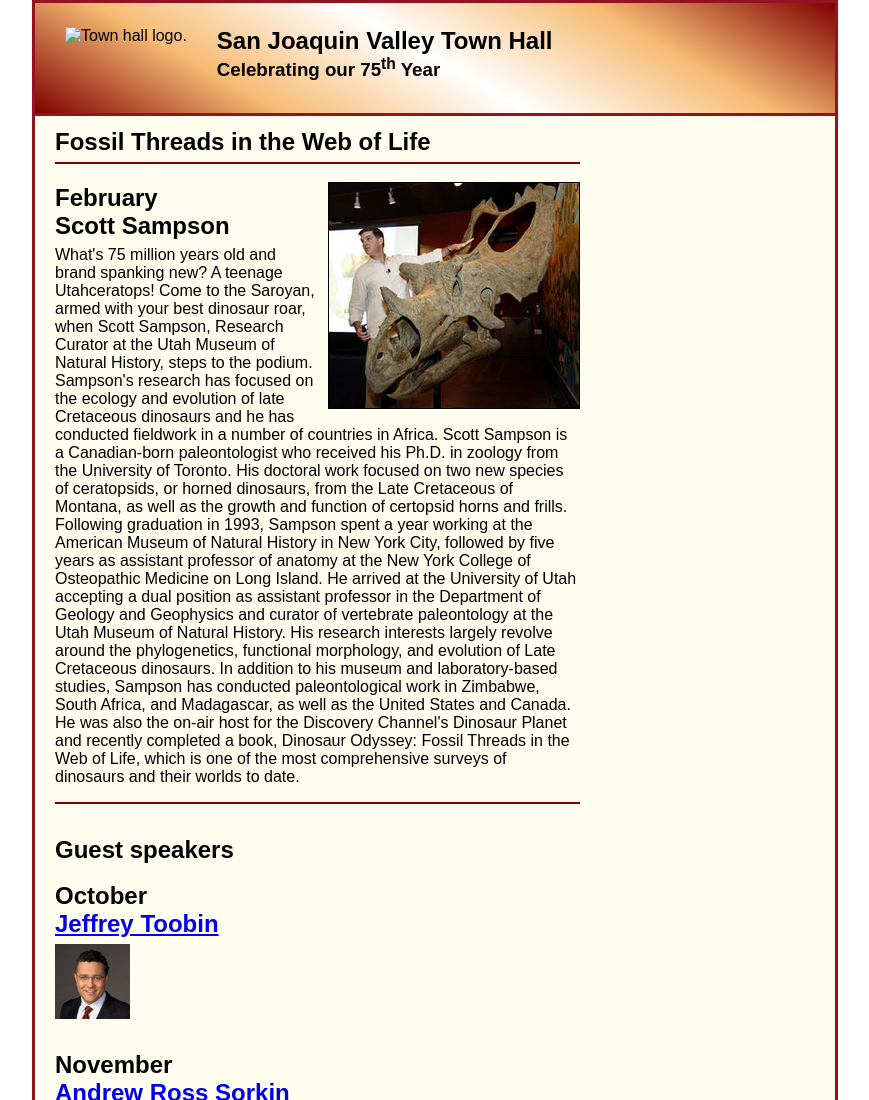
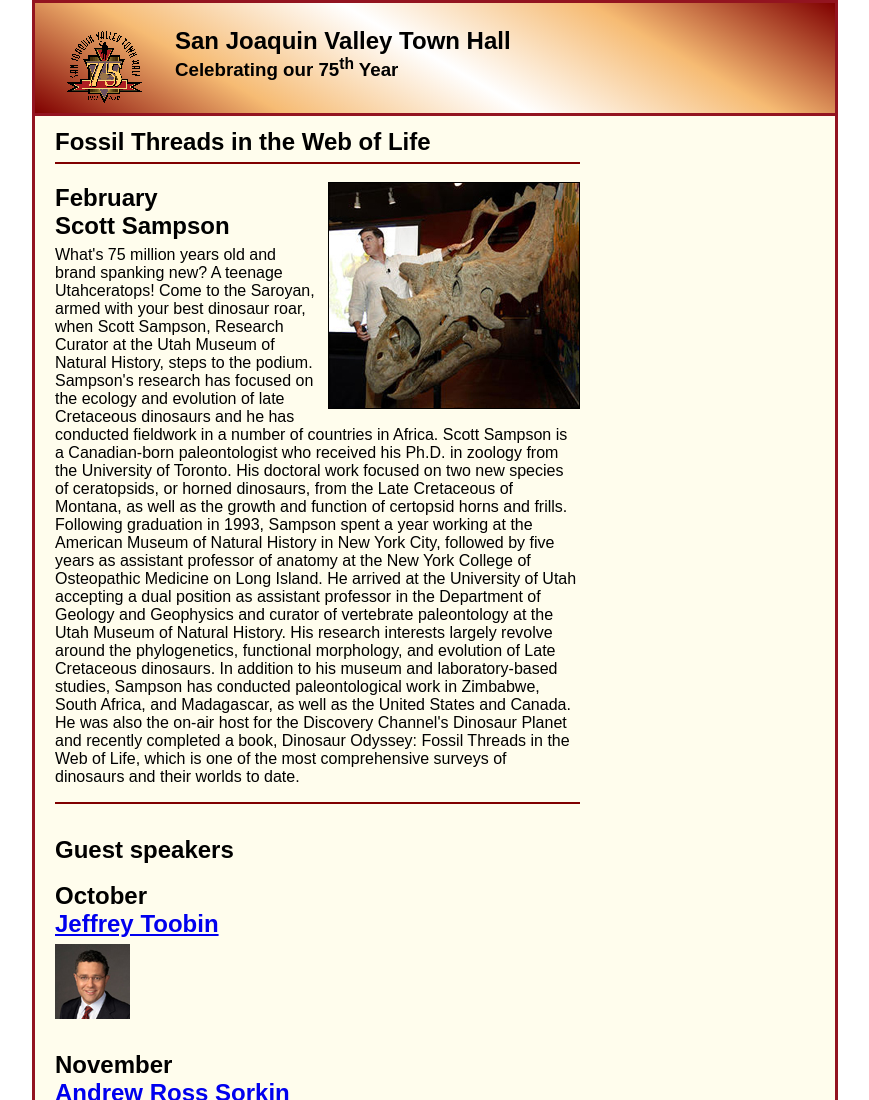
Before and after one commit to pdp72/A12, a plain HTML site: page town_hall_1/speakers/sampson.html in a window 1280 px wide. Shown: the top 1100 px of the page, without its empty margins (205-1074 px from the left). Drawn offline with Linux system fonts and the light colour scheme.

Commit message:
Update sampson.html

```diff
--- a/town_hall_1/speakers/sampson.html
+++ b/town_hall_1/speakers/sampson.html
@@ -10,7 +10,7 @@
 
 <body>
 	<header>
-		<img height = "80" src = "images/town_hall_logo.gif" alt = "Town hall logo."/>
+		<img height = "80" src = "../images/town_hall_logo.gif" alt = "Town hall logo."/>
 		<h2>San Joaquin Valley Town Hall</h2>
 		<h3>Celebrating our 75<sup>th</sup> Year</h3>
 	</header>
```
